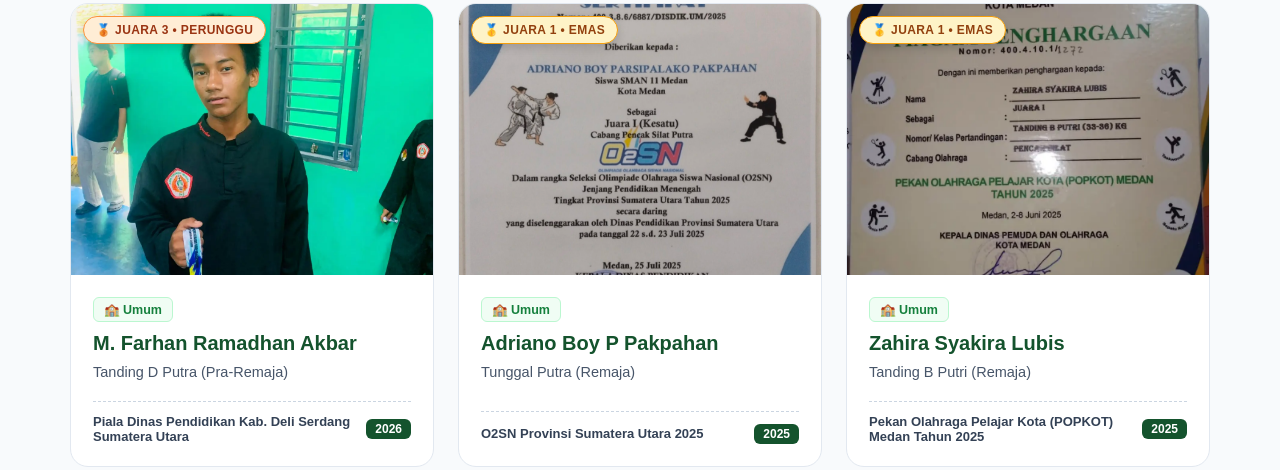
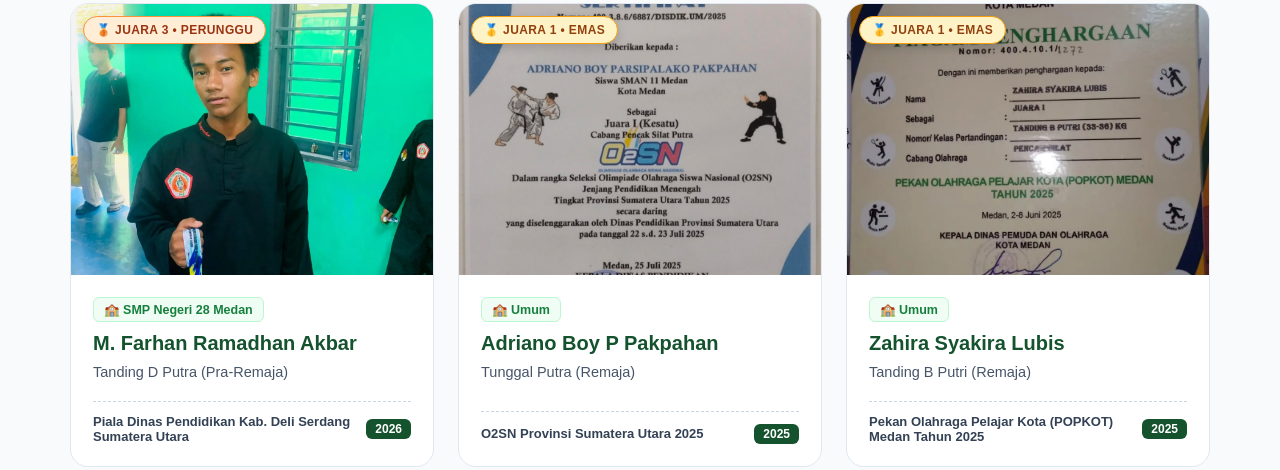
Before and after one commit to fajarlubis41/keris-pusaka-institute, an Astro site: page /prestasi in a window 1280 px wide. Shown: the part 2218-2688 px from the top of the page. Built offline with nearby package versions, Linux system fonts and the light colour scheme; Astro itself is replaced by a stand-in of ours.

Commit message:
Ubah Unit Akbar

```diff
--- a/src/pages/prestasi/index.astro
+++ b/src/pages/prestasi/index.astro
@@ -89,7 +89,7 @@ const daftarPrestasi = [
     kategori: "Tanding D Putra (Pra-Remaja)",
     kejuaraan: "Piala Dinas Pendidikan Kab. Deli Serdang Sumatera Utara",
     tahun: "2026",
-    asal: "Umum",
+    asal: "SMP Negeri 28 Medan",
     foto: "/images/prestasi/atlet-15.webp",
   },
   {
```
